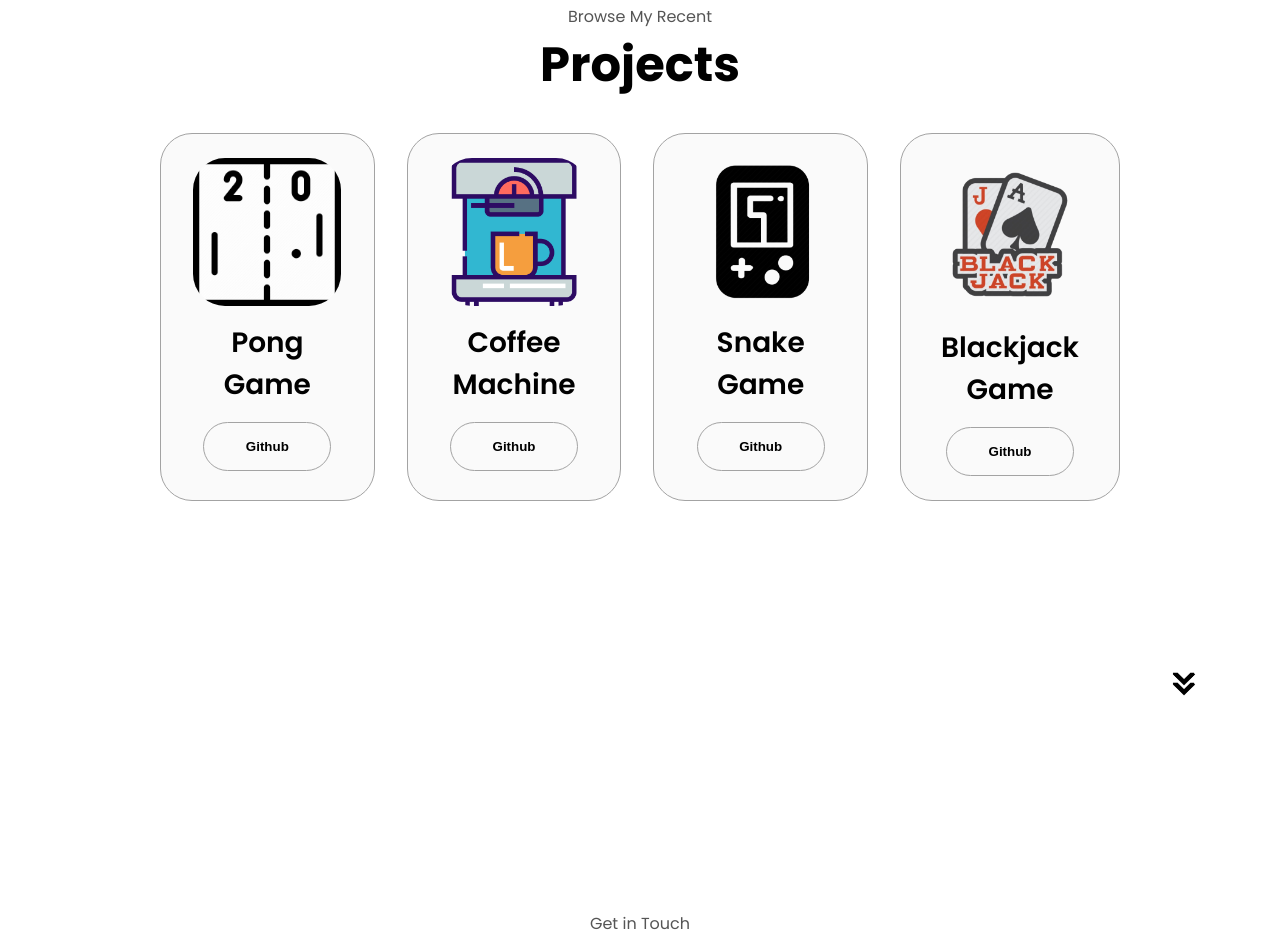
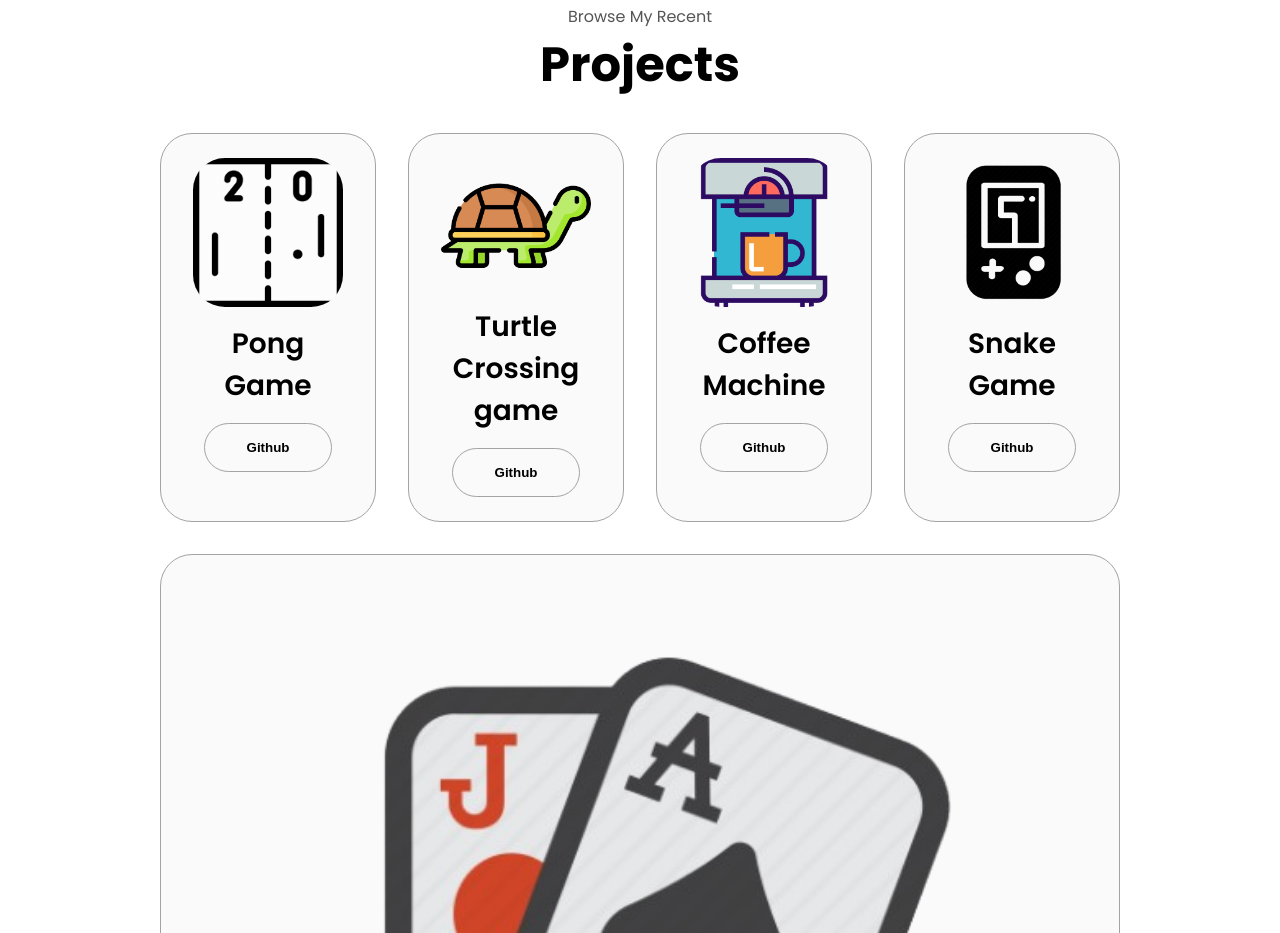
Before and after one commit to OwenBatista/Portfolio-Website, a plain HTML site: page index.html in a window 1280 px wide. Shown: the part 2460-3393 px from the top of the page. Drawn offline with Linux system fonts and the light colour scheme.

Commit message:
Project addition

```diff
--- a/index.html
+++ b/index.html
@@ -172,7 +172,18 @@
 
             <div class="details-container color-container">
                 <div class="article-container">
-                    <img src="./assets/coffee-machine.png" alt="Project 2" class="project-img">
+                    <img src="./assets/turtle-crossing.png" alt="Project 2" class="project-img">
+                </div>
+                <h2 class="experience-sub-title project-title">Turtle Crossing game</h2>
+                <div class="btn-container">
+                    <button class="btn btn-color-2 project-btn" onclick="location.href='https://github.com/OwenBatista/turtle_crossing'"> Github</button>
+                    <!--<button class="btn btn-color-2 project-btn" onclick="location.href='https://github.com/OwenBatista'"> Live Demo</button>-->
+                </div>
+            </div>
+
+            <div class="details-container color-container">
+                <div class="article-container">
+                    <img src="./assets/coffee-machine.png" alt="Project 3" class="project-img">
                 </div>
                 <h2 class="experience-sub-title project-title">Coffee Machine</h2>
                 <div class="btn-container">
@@ -183,7 +194,7 @@
 
         <div class="details-container color-container">
             <div class="article-container">
-                <img src="./assets/snake-game.png" alt="Project 3" class="project-img">
+                <img src="./assets/snake-game.png" alt="Project 4" class="project-img">
             </div>
             <h2 class="experience-sub-title project-title">Snake Game</h2>
             <div class="btn-container">
@@ -194,7 +205,7 @@
 
         <div class="details-container color-container">
             <div class="article-container">
-                <img src="./assets/Blackjack.png" alt="Project 4" class="project-img">
+                <img src="./assets/Blackjack.png" alt="Project 5" class="project-img">
             </div>
             <h2 class="experience-sub-title project-title">Blackjack Game</h2>
             <div class="btn-container">
```
Also changed, not shown: assets/turtle-crossing.png (added).
